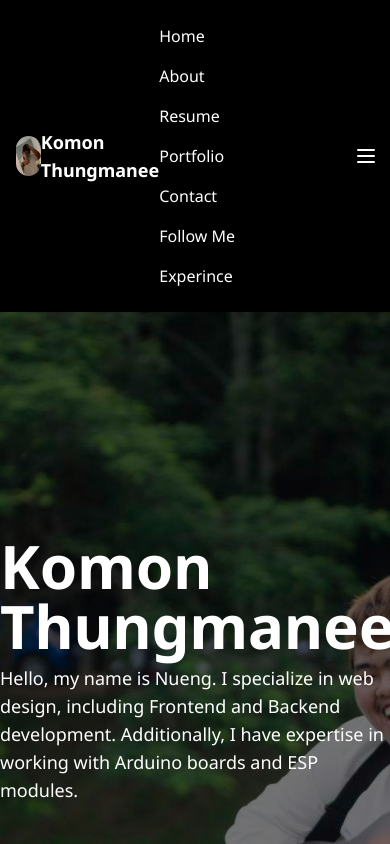
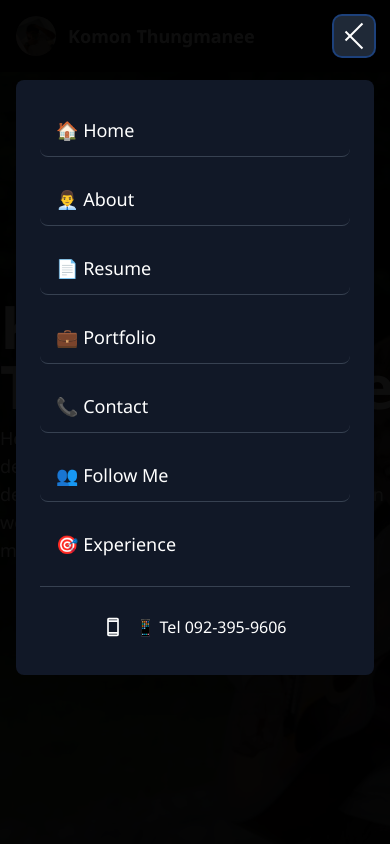
Before and after one commit to Komon502/Port-Website, a Next.js app: page / in a window 390 px wide. Both pictures are taken after a click on the button "Toggle Menu". Shown: the top 844 px of the page. Built offline with nearby package versions, Linux system fonts and the light colour scheme.

Commit message:
fix menu on phone

```diff
--- a/src/app/components/NavBars.jsx
+++ b/src/app/components/NavBars.jsx
@@ -11,7 +11,7 @@ const NavBars = () => {
 
     return (
         <nav className="bg-black p-4 relative">
-            <div className="container mx-auto flex md:flex-row justify-between items-center">
+            <div className="container mx-auto flex justify-between items-center">
                 {/* Logo and Name */}
                 <div className="flex items-center">
                     <a href="/">
@@ -26,59 +26,7 @@ const NavBars = () => {
                     </div>
                 </div>
 
-                {/* Mobile Menu Button */}
-                <button
-                    className="text-white absolute right-3 md:hidden focus:outline-none"
-                    aria-label="Toggle Menu"
-                    onClick={toggleMenu}
-                >
-                    <svg
-                        xmlns="http://www.w3.org/2000/svg"
-                        className="h-6 w-6"
-                        fill="none"
-                        viewBox="0 0 24 24"
-                        stroke="currentColor"
-                        strokeWidth="2"
-                    >
-                        <path
-                            strokeLinecap="round"
-                            strokeLinejoin="round"
-                            d="M4 6h16M4 12h16M4 18h16"
-                        />
-                    </svg>
-                </button>
-
-              {/* Navigation Links */}
-                <div
-                   className={`${isMenuOpen ? 'block' : 'hidden'} w-full md:flex md:items-center md:w-auto`}
-                >
-
-                    <div className="flex flex-col md:flex-row md:space-x-4">
-                        <a className="text-white hover:text-blue-500 py-2 md:py-0" href="/">
-                            Home
-                        </a>
-                        <a className="text-white hover:text-blue-500 py-2 md:py-0" href="/about">
-                            About
-                        </a>
-                        <a className="text-white hover:text-blue-500 py-2 md:py-0" href="/resume">
-                            Resume
-                        </a>
-                        <a className="text-white hover:text-blue-500 py-2 md:py-0" href="/portfolio">
-                            Portfolio
-                        </a>
-                        <a className="text-white hover:text-blue-500 py-2 md:py-0" href="/contact">
-                            Contact
-                        </a>
-                        <a className="text-white hover:text-blue-500 py-2 md:py-0" href="/Follow">
-                            Follow Me
-                        </a>
-                        <a className="text-white hover:text-blue-500 py-2 md:py-0" href="/experience">
-                            Experince
-                        </a>
-                    </div>
-                </div>
-
-                {/* Contact Info */}
+                {/* Desktop Contact Info */}
                 <div className="hidden md:flex text-white">
                     <a href="tel:+66923959606" className="hover:text-blue-500 flex items-center">
                         <svg
@@ -94,6 +42,140 @@ const NavBars = () => {
                         Tel 092-395-9606
                     </a>
                 </div>
+
+                {/* Improved Mobile Menu Button */}
+                <button
+                    className="md:hidden relative z-50 p-2 rounded-lg bg-gray-800 hover:bg-gray-700 transition-colors duration-200 focus:outline-none focus:ring-2 focus:ring-blue-500 focus:ring-opacity-50"
+                    aria-label="Toggle Menu"
+                    onClick={toggleMenu}
+                >
+                    <div className="w-6 h-6 flex flex-col justify-center items-center">
+                        <span
+                            className={`block h-0.5 w-6 bg-white transition-all duration-300 ease-out ${
+                                isMenuOpen ? 'rotate-45 translate-y-1.5' : '-translate-y-1'
+                            }`}
+                        ></span>
+                        <span
+                            className={`block h-0.5 w-6 bg-white transition-all duration-300 ease-out ${
+                                isMenuOpen ? 'opacity-0' : 'opacity-100'
+                            }`}
+                        ></span>
+                        <span
+                            className={`block h-0.5 w-6 bg-white transition-all duration-300 ease-out ${
+                                isMenuOpen ? '-rotate-45 -translate-y-1.5' : 'translate-y-1'
+                            }`}
+                        ></span>
+                    </div>
+                </button>
+
+                {/* Desktop Navigation Links */}
+                <div className="hidden md:flex md:items-center md:space-x-6">
+                    <a className="text-white hover:text-blue-500 transition-colors duration-200" href="/">
+                        Home
+                    </a>
+                    <a className="text-white hover:text-blue-500 transition-colors duration-200" href="/about">
+                        About
+                    </a>
+                    <a className="text-white hover:text-blue-500 transition-colors duration-200" href="/resume">
+                        Resume
+                    </a>
+                    <a className="text-white hover:text-blue-500 transition-colors duration-200" href="/portfolio">
+                        Portfolio
+                    </a>
+                    <a className="text-white hover:text-blue-500 transition-colors duration-200" href="/contact">
+                        Contact
+                    </a>
+                    <a className="text-white hover:text-blue-500 transition-colors duration-200" href="/Follow">
+                        Follow Me
+                    </a>
+                    <a className="text-white hover:text-blue-500 transition-colors duration-200" href="/experience">
+                        Experience
+                    </a>
+                </div>
+            </div>
+
+            {/* Mobile Menu Overlay */}
+            <div
+                className={`md:hidden fixed inset-0 bg-black bg-opacity-95 z-40 transition-opacity duration-300 ${
+                    isMenuOpen ? 'opacity-100 visible' : 'opacity-0 invisible'
+                }`}
+                onClick={toggleMenu}
+            >
+                <div
+                    className={`absolute top-20 left-0 right-0 bg-gray-900 mx-4 rounded-lg shadow-2xl transform transition-all duration-300 ${
+                        isMenuOpen ? 'translate-y-0 scale-100' : '-translate-y-10 scale-95'
+                    }`}
+                    onClick={(e) => e.stopPropagation()}
+                >
+                    <div className="flex flex-col p-6 space-y-4">
+                        <a
+                            className="text-white hover:text-blue-500 py-3 px-4 rounded-lg hover:bg-gray-800 transition-all duration-200 text-lg border-b border-gray-700 last:border-b-0"
+                            href="/"
+                            onClick={toggleMenu}
+                        >
+                            🏠 Home
+                        </a>
+                        <a
+                            className="text-white hover:text-blue-500 py-3 px-4 rounded-lg hover:bg-gray-800 transition-all duration-200 text-lg border-b border-gray-700 last:border-b-0"
+                            href="/about"
+                            onClick={toggleMenu}
+                        >
+                            👨‍💼 About
+                        </a>
+                        <a
+                            className="text-white hover:text-blue-500 py-3 px-4 rounded-lg hover:bg-gray-800 transition-all duration-200 text-lg border-b border-gray-700 last:border-b-0"
+                            href="/resume"
+                            onClick={toggleMenu}
+                        >
+                            📄 Resume
+                        </a>
+                        <a
+                            className="text-white hover:text-blue-500 py-3 px-4 rounded-lg hover:bg-gray-800 transition-all duration-200 text-lg border-b border-gray-700 last:border-b-0"
+                            href="/portfolio"
+                            onClick={toggleMenu}
+                        >
+                            💼 Portfolio
+                        </a>
+                        <a
+                            className="text-white hover:text-blue-500 py-3 px-4 rounded-lg hover:bg-gray-800 transition-all duration-200 text-lg border-b border-gray-700 last:border-b-0"
+                            href="/contact"
+                            onClick={toggleMenu}
+                        >
+                            📞 Contact
+                        </a>
+                        <a
+                            className="text-white hover:text-blue-500 py-3 px-4 rounded-lg hover:bg-gray-800 transition-all duration-200 text-lg border-b border-gray-700 last:border-b-0"
+                            href="/Follow"
+                            onClick={toggleMenu}
+                        >
+                            👥 Follow Me
+                        </a>
+                        <a
+                            className="text-white hover:text-blue-500 py-3 px-4 rounded-lg hover:bg-gray-800 transition-all duration-200 text-lg"
+                            href="/experience"
+                            onClick={toggleMenu}
+                        >
+                            🎯 Experience
+                        </a>
+
+                        {/* Mobile Contact Info */}
+                        <div className="pt-4 mt-4 border-t border-gray-700">
+                            <a href="tel:+66923959606" className="text-white hover:text-blue-500 flex items-center justify-center py-3 px-4 rounded-lg hover:bg-gray-800 transition-all duration-200">
+                                <svg
+                                    xmlns="http://www.w3.org/2000/svg"
+                                    height="20px"
+                                    viewBox="0 -960 960 960"
+                                    width="20px"
+                                    fill="#FFFFFF"
+                                    className="mr-3"
+                                >
+                                    <path d="M280-40q-33 0-56.5-23.5T200-120v-720q0-33 23.5-56.5T280-920h400q33 0 56.5 23.5T760-840v720q0 33-23.5 56.5T680-40H280Zm0-120v40h400v-40H280Zm0-80h400v-480H280v480Zm0-560h400v-40H280v40Zm0 0v-40 40Zm0 640v40-40Z"></path>
+                                </svg>
+                                📱 Tel 092-395-9606
+                            </a>
+                        </div>
+                    </div>
+                </div>
             </div>
         </nav>
     );
```
